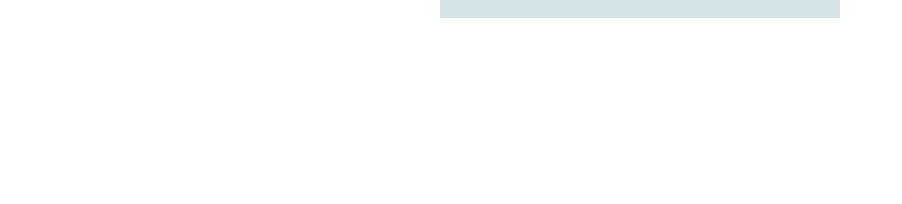
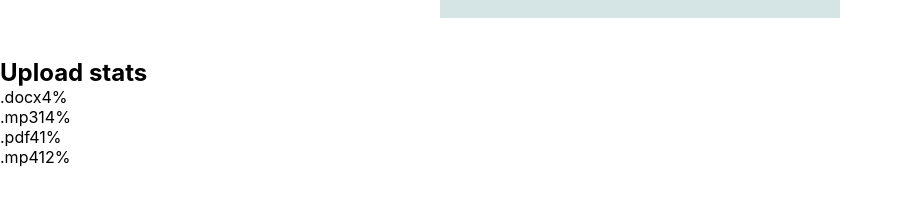
Before and after one commit to Evgeniy-D-2022/goit-react-hw-01-components, a React (Create React App) app: page / in a window 1280 px wide. Shown: the part 506-710 px from the top of the page, without its empty margins (0-902 px from the left). Built offline with nearby package versions, Linux system fonts and the light colour scheme.

Commit message:
created part-Statistics-hw-1

```diff
--- /dev/null
+++ b/src/Data/data.json
@@ -0,0 +1,7 @@
+[
+  { "id": "id-1", "label": ".docx", "percentage": 22 },
+  { "id": "id-2", "label": ".pdf", "percentage": 4 },
+  { "id": "id-3", "label": ".mp3", "percentage": 17 },
+  { "id": "id-4", "label": ".psd", "percentage": 47 },
+  { "id": "id-5", "label": ".pdf", "percentage": 10 }
+]
--- a/src/components/App.jsx
+++ b/src/components/App.jsx
@@ -1,5 +1,7 @@
 import user from '../Data/user.json'
 import { Profile } from './Profile/Profile'
+import data from '../Data/data.json'
+import { Statistics } from './Statistics/Statistics'
 
 
 
@@ -7,12 +9,15 @@
 
 export const App = () => {
   return (
-    <Profile
+    <>
+      <Profile
     username={user.username}
     tag={user.tag}
     location={user.location}
     avatar={user.avatar}
-    stats={user.stats}
-  />
+    stats={user.stats}></Profile>
+<Statistics
+  title="Upload stats" stats={data}></Statistics>
+  </>
   );
 };
--- a/src/components/Profile/Profile.jsx
+++ b/src/components/Profile/Profile.jsx
@@ -9,7 +9,6 @@
     <ProfileImage
       src={avatar}
       alt="User avatar"
-      class="avatar"
     />
     <ProfileName>{username}</ProfileName>
     <ProfileTag>{tag}</ProfileTag>
--- /dev/null
+++ b/src/components/Statistics/Statistics.jsx
@@ -0,0 +1,42 @@
+import PropTypes from "prop-types";
+import React from "react";
+import { } from './Statistics.styled';
+import { generateColor } from './randomColor';
+
+export const Statistics = ({ title, stats }) => {
+    return (
+        <section class="statistics">
+  <h2 class="title">Upload stats</h2>
+
+  <ul class="stat-list">
+    <li class="item">
+      <span class="label">.docx</span>
+      <span class="percentage">4%</span>
+    </li>
+    <li class="item">
+      <span class="label">.mp3</span>
+      <span class="percentage">14%</span>
+    </li>
+    <li class="item">
+      <span class="label">.pdf</span>
+      <span class="percentage">41%</span>
+    </li>
+    <li class="item">
+      <span class="label">.mp4</span>
+      <span class="percentage">12%</span>
+    </li>
+  </ul>
+</section>
+    )
+}
+
+Statistics.propTypes = {
+    title: PropTypes.string,
+    stats: PropTypes.arrayOf(
+        PropTypes.shape({
+            id: PropTypes.string,
+            label: PropTypes.string,
+            percentage: PropTypes.number
+        })
+    ),
+};
--- /dev/null
+++ b/src/components/Statistics/randomColor.js
@@ -0,0 +1,3 @@
+export function generateColor() {
+    return '#' + Math.floor(Math.random() * 16777215).toString(16)
+  }
```
Also changed, not shown: src/components/Statistics/Statistics.styled.jsx (added).
